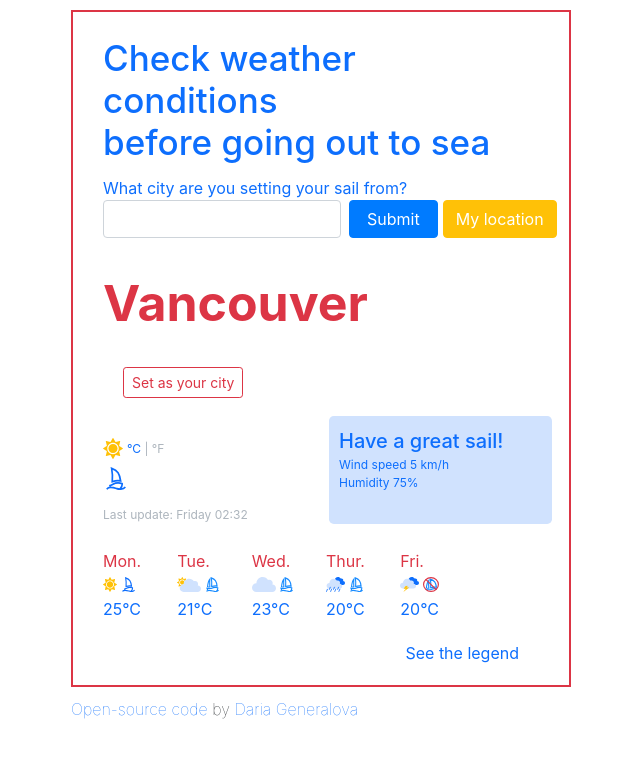
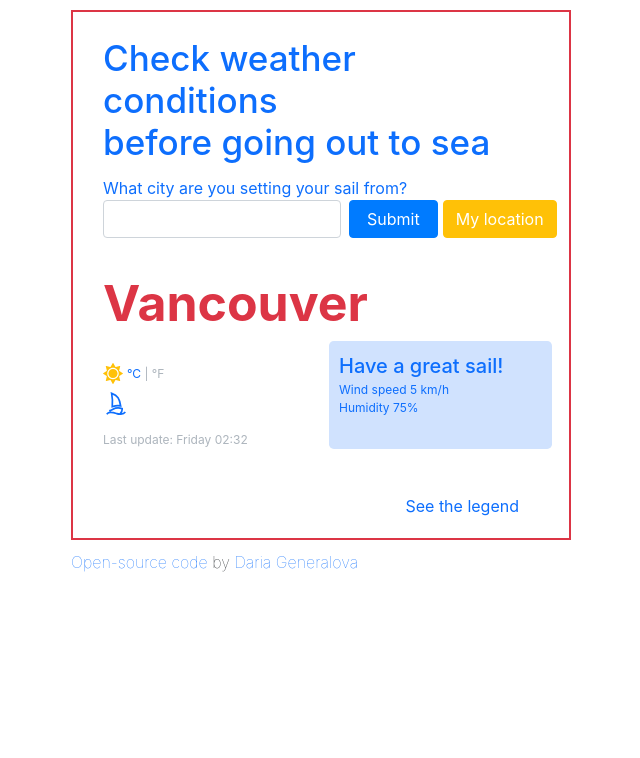
Before and after one commit to dashageneralova/WeatherApp, a website built with Parcel: page index.html in a window 1280 px wide. Shown: the whole page, without its empty margins (14-654 px from the left). Built offline with nearby package versions, Linux system fonts and the light colour scheme; no server answers.

Commit message:
Moved forecast code from HTML into JS

```diff
--- a/index.html
+++ b/index.html
@@ -70,15 +70,7 @@
           </div>
         </div>
 
-        <div class="city" id="city">
-          Vancouver
-          <button
-            type="button"
-            class="btn btn-outline-danger btn-sm noteButton"
-          >
-            Set as your city
-          </button>
-        </div>
+        <div class="city" id="city">Vancouver</div>
 
         <div class="dateTime" id="dateTime"></div>
 
@@ -105,43 +97,8 @@
           </div>
         </div>
 
-        <div class="row">
-          <div class="col-2 forecastDay">Mon.</div>
-          <div class="col-2 forecastDay">Tue.</div>
-          <div class="col-2 forecastDay">Wed.</div>
-          <div class="col-2 forecastDay">Thur.</div>
-          <div class="col-2 forecastDay">Fri.</div>
-        </div>
-        <div class="row">
-          <div class="col-2 forecastWeather">
-            <img src="src/01d.svg" class="forecastPic" />
-            <img src="src/smallBoat.svg" class="forecastPic" />
-          </div>
-          <div class="col-2 forecastWeather">
-            <img src="src/02d.svg" class="forecastPic" />
-            <img src="src/bigBoat.svg" class="forecastPic" />
-          </div>
-          <div class="col-2 forecastWeather">
-            <img src="src/03d.svg" class="forecastPic" />
-            <img src="src/bigBoat.svg" class="forecastPic" />
-          </div>
-          <div class="col-2 forecastWeather">
-            <img src="src/09d.svg" class="forecastPic" />
-            <img src="src/bigBoat.svg" class="forecastPic" />
-          </div>
-          <div class="col-2 forecastWeather">
-            <img src="src/11d.svg" class="forecastPic" />
-            <img src="src/boatWarning.svg" class="forecastPic" />
-          </div>
-        </div>
+        <div id="forecastPanel"></div>
 
-        <div class="row">
-          <div class="col-2 forecastTemp">25°C</div>
-          <div class="col-2 forecastTemp">21°C</div>
-          <div class="col-2 forecastTemp">23°C</div>
-          <div class="col-2 forecastTemp">20°C</div>
-          <div class="col-2 forecastTemp">20°C</div>
-        </div>
         <div class="row">
           <div class="col-12 legendRef">
             <a href="legend.html" target="_blank">See the legend</a>
--- a/src/index.js
+++ b/src/index.js
@@ -18,6 +18,27 @@ function formatDayTime(date) {
     minute = `0${minute}`;
   }
   return `${day} ${hour}:${minute}`;
+}
+function displayForecast() {
+  let dayForecast = document.querySelector("#forecastPanel");
+  let forecastHTML = `<div class="row">`;
+  let days = ["Mon", "Tue", "Wed"];
+  days.forEach(function (day) {
+    forecastHTML =
+      forecastHTML +
+      `
+    <div class="col-2">
+        <div class="forecastDay">${day}</div>
+        <div class="forecastWeather">
+              <img src="src/01d.svg" class="forecastPic" />
+              <img src="src/smallBoat.svg" class="forecastPic" />
+        </div>
+        <div class="forecastTemp">25°C</div>
+    </div>
+    `;
+  });
+  forecastHTML = forecastHTML + `</div>`;
+  dayForecast.innerHTML = forecastHTML;
 }
 
 function displayCityWeather(response) {
@@ -73,6 +94,8 @@ function displayCityWeather(response) {
   updateTime.innerHTML =
     "Last update: " +
     formatDayTime(new Date(response.data.dt * 1000));
+
+  displayForecast();
 }
 
 function getMyWeather(geo) {
--- a/src/style.css
+++ b/src/style.css
@@ -102,9 +102,7 @@ ul {
   font-size: 30px;
   height: 20px;
 }
-.noteButton {
-  margin-left: 20px;
-}
+
 .pseudoLabel {
   color: #0d6efd;
 }
```
Also changed, not shown: 1 other file.
